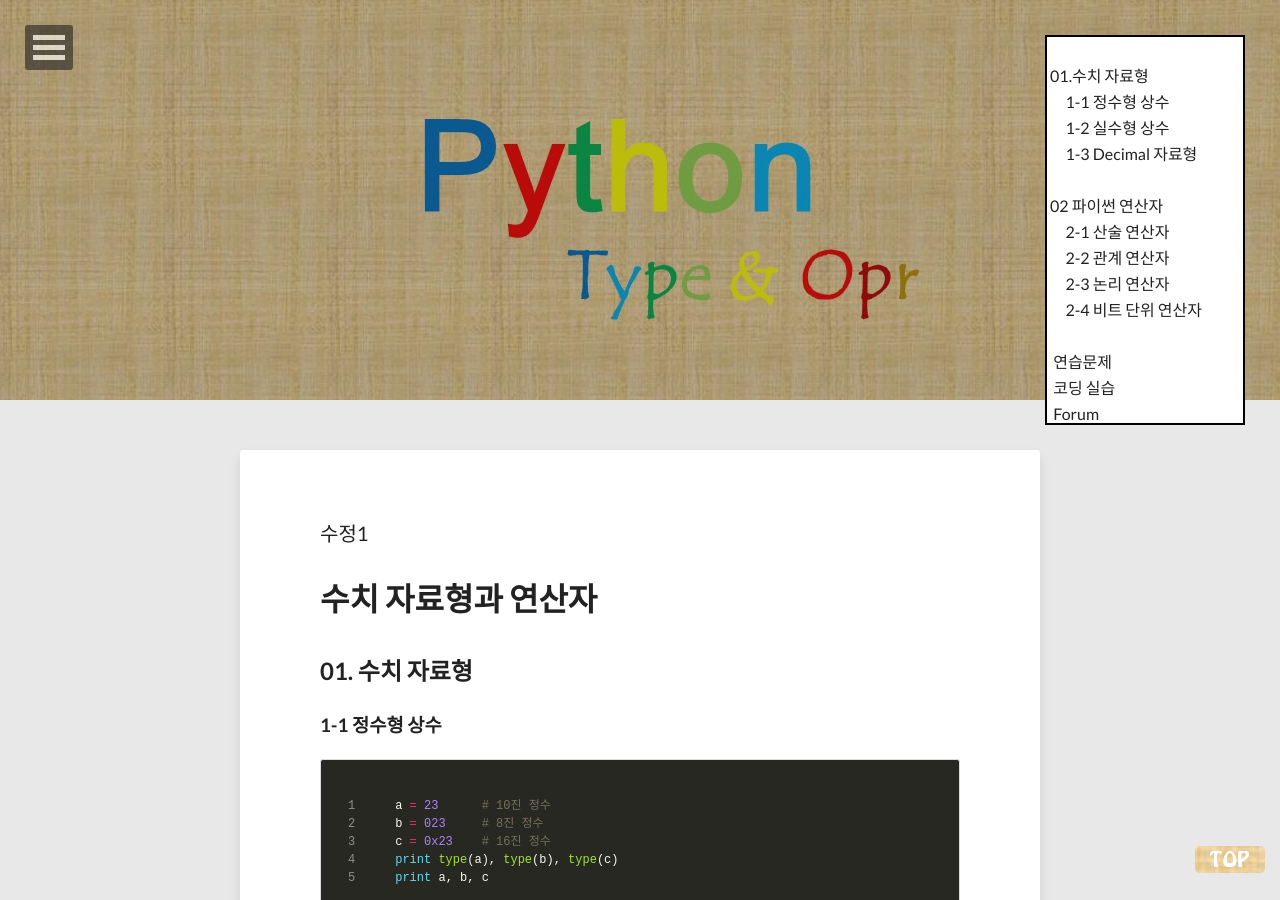
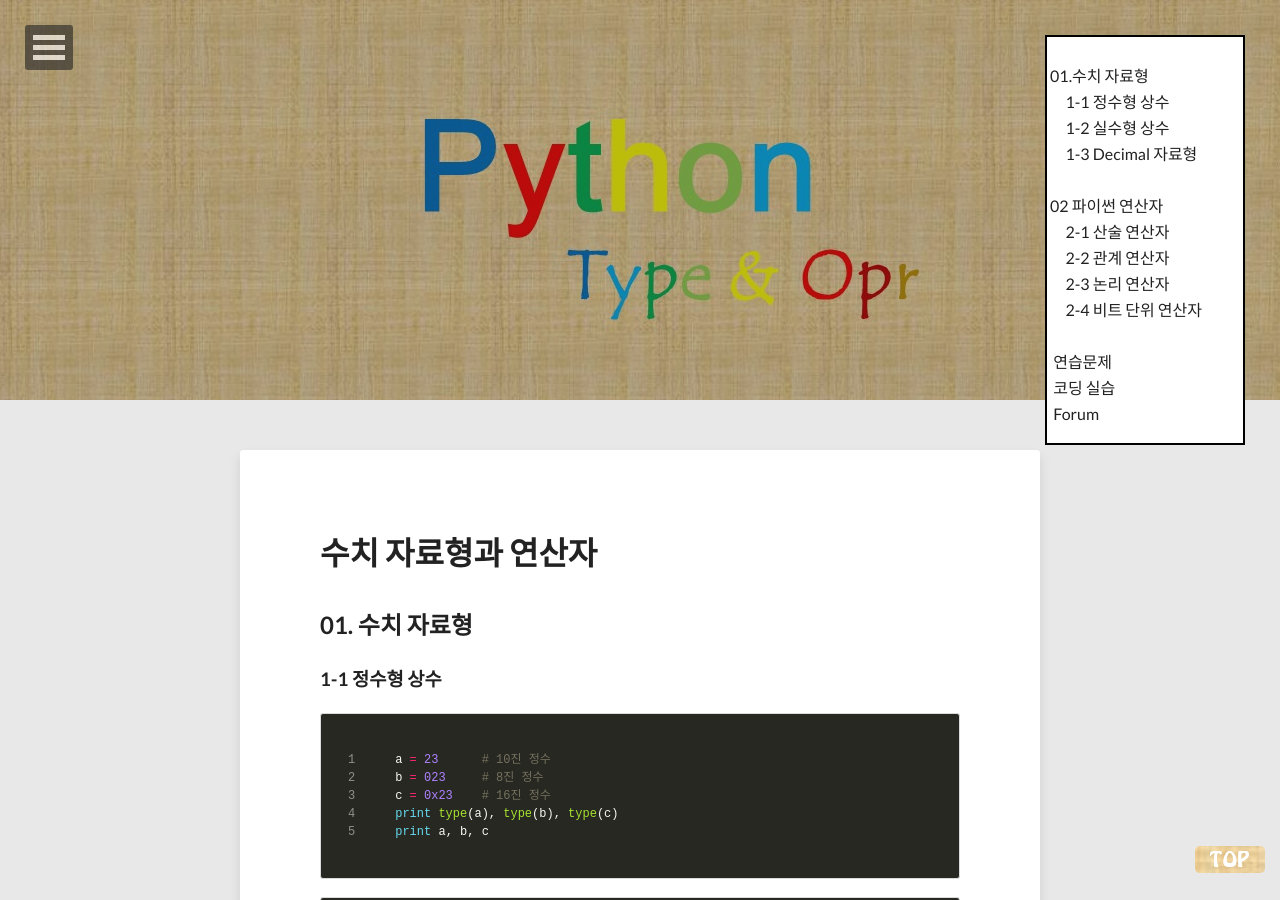
Before and after one commit to geoncheollee/geonblog, a Jekyll site: the page built from lecture_1.md, in a window 1280 px wide and 900 px high. Built offline with Jekyll 4.4.1, drawn with Linux system fonts in a browser that asks for light colours; nearby versions of some CDN libraries; comment, search, counter and statistics services are not loaded.

Commit message:
20141103_hong

```diff
--- a/lecture_1.md
+++ b/lecture_1.md
@@ -10,7 +10,6 @@
 share: true
 ---
 
-수정1
   <!--
   credit: dargadgetz
   creditlink: http://www.dargadgetz.com/ios-7-abstract-wallpaper-pack-for-iphone-5-and-ipod-touch-retina/-->
@@ -19,7 +18,7 @@
 
 
 
-		<div style="background: white; height: 390px; width: 200px; border: 2px solid black; position: fixed; top: 35px; right: 35px;">
+		<div style="background: white; height: 410px; width: 200px; border: 2px solid black; position: fixed; top: 35px; right: 35px;">
   			<br><a href="#01"> &nbsp;01.수치 자료형 </a> <br>
   			<a href="#1-1"> &nbsp;&nbsp;&nbsp;&nbsp;&nbsp; 1-1 정수형 상수 </a> <br>
   			<a href="#1-2"> &nbsp;&nbsp;&nbsp;&nbsp;&nbsp; 1-2 실수형 상수 </a> <br>
@@ -419,6 +418,8 @@
 
 <!-- 사지선다형 문제 끝 -->
 
+---
+
 <div id="coding"></div>
 
 <!-- 파이썬 코드 실행기  -->
@@ -433,6 +434,9 @@
 </html>
 
 <div id="forum"></div>
+
+---
+
 <!-- 댓글 기능 -->
 <html>
 <body>
```
